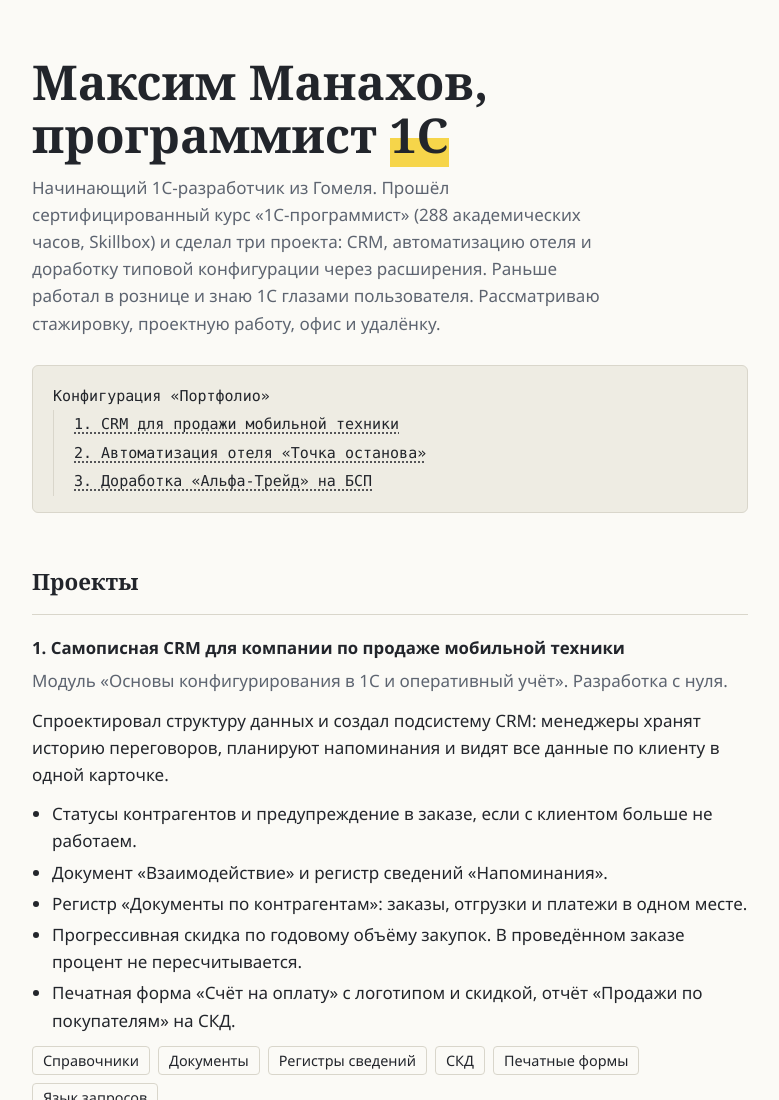
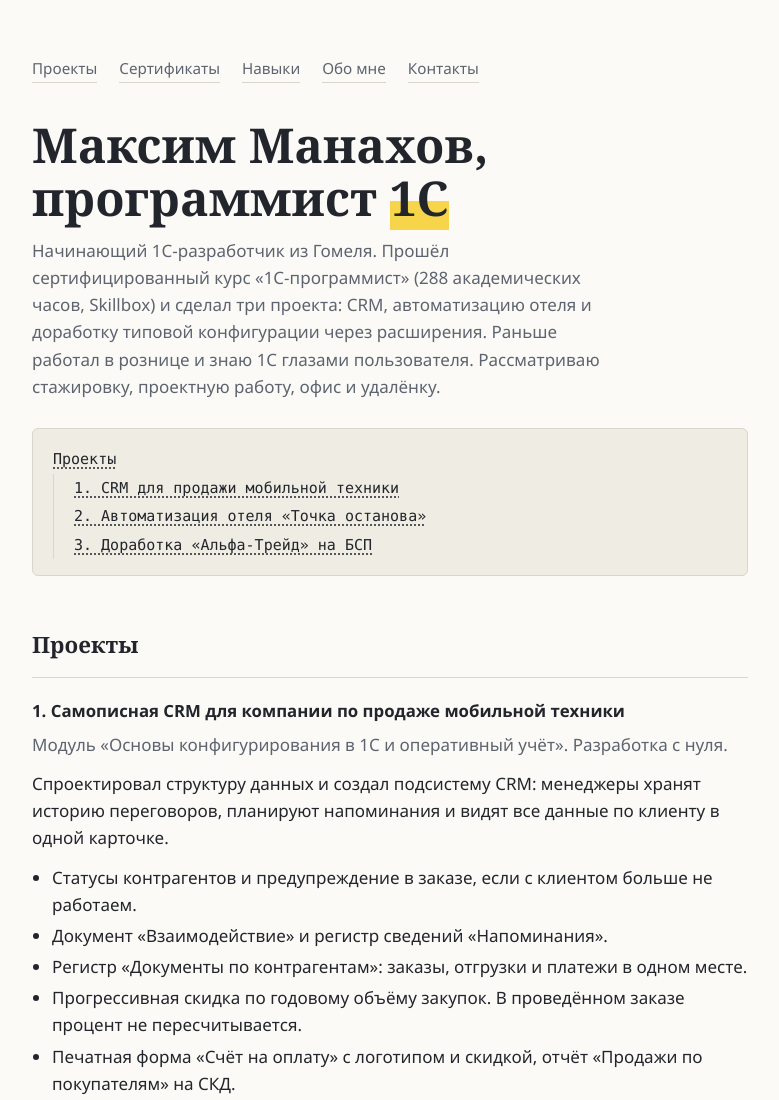
Before and after one commit to abdessamademoussaif1/abdessamademoussaif1.github.io, a plain HTML site: page index.html in a window 1280 px wide. Shown: the top 1100 px of the page, without its empty margins (250-1029 px from the left). Drawn offline with Linux system fonts and the light colour scheme.

Commit message:
Add files via upload

```diff
--- a/index.html
+++ b/index.html
@@ -27,6 +27,10 @@
   .tree a{color:var(--ink);text-decoration:underline dotted;text-underline-offset:4px}
   .tree a:hover{color:var(--accent)}
   html{scroll-behavior:smooth}
+  .menu{display:flex;flex-wrap:wrap;gap:6px 22px;margin:0 0 36px;font-size:.95rem}
+  .menu a{color:var(--muted);text-decoration:none;border-bottom:1px solid var(--line);padding-bottom:2px}
+  .menu a:hover{color:var(--accent);border-color:var(--accent)}
+  h2{scroll-margin-top:20px}
   .module{scroll-margin-top:20px;border-top:1px solid var(--line);padding:20px 0}
   .module:last-of-type{border-bottom:1px solid var(--line)}
   .tags{display:flex;flex-wrap:wrap;gap:8px;padding:0;list-style:none;margin:10px 0 12px}
@@ -37,12 +41,20 @@
 </head>
 <body>
 <main>
+  <nav class="menu" aria-label="Разделы страницы">
+    <a href="#projects">Проекты</a>
+    <a href="#certs">Сертификаты</a>
+    <a href="#skills">Навыки</a>
+    <a href="#about">Обо мне</a>
+    <a href="#contacts">Контакты</a>
+  </nav>
+
   <h1>Максим Манахов,<br>программист <span class="hl">1С</span></h1>
   <p class="lead">Начинающий 1С-разработчик из Гомеля. Прошёл сертифицированный курс «1С-программист» (288 академических часов, Skillbox) и сделал три проекта: CRM, автоматизацию отеля и доработку типовой конфигурации через расширения. Раньше работал в рознице и знаю 1С глазами пользователя. Рассматриваю стажировку, проектную работу, офис и удалёнку.</p>
 
-  <div class="tree" aria-label="Структура пройденной программы">
+  <div class="tree" aria-label="Список проектов">
     <ul>
-      <li>Конфигурация «Портфолио»
+      <li><a href="#projects">Проекты</a>
         <ul>
           <li><a href="#crm">1. CRM для продажи мобильной техники</a></li>
           <li><a href="#hotel">2. Автоматизация отеля «Точка останова»</a></li>
@@ -52,7 +64,7 @@
     </ul>
   </div>
 
-  <h2>Проекты</h2>
+  <h2 id="projects">Проекты</h2>
 
   <section class="module" id="crm">
     <h3>1. Самописная CRM для компании по продаже мобильной техники</h3>
@@ -116,7 +128,7 @@
 
   <p style="margin-top:20px"><a href="https://disk.yandex.by/d/JzFkh5vp6we1Hg">Все сертификаты 1С</a></p>
 
-  <h2>Сертификаты</h2>
+  <h2 id="certs">Сертификаты</h2>
   <style>.certs{display:flex;flex-wrap:wrap;gap:20px;margin:0 0 12px}.certs figure{margin:0;flex:1 1 220px;max-width:300px}.certs img{width:100%;height:auto;border:1px solid var(--line);display:block}</style>
   <div class="certs">
     <figure>
@@ -129,7 +141,7 @@
     </figure>
   </div>
 
-  <h2>Навыки</h2>
+  <h2 id="skills">Навыки</h2>
   <ul class="list">
     <li>Платформа 1С:Предприятие 8.3: управляемые формы, клиент-серверная архитектура, встроенный язык.</li>
     <li>Язык запросов и оптимизация, отчёты на СКД.</li>
@@ -140,10 +152,10 @@
     <li>Командная разработка через хранилище конфигурации. Excel и Google Sheets.</li>
   </ul>
 
-  <h2>Обо мне</h2>
+  <h2 id="about">Обо мне</h2>
   <p>Работал в магазине «Зообазар» продавцом и комплектовщиком заказов. Работал в «1С:Розница» и «1С:Управление торговлей», на кассе и в Битриксе. Сам настроил в Excel контроль сроков годности и автоматизировал ведомости инкассации. Так заинтересовался программированием и перешёл в ИТ. Сейчас изучаю базовый курс «1С:Аналитик», чтобы точнее собирать требования заказчика.</p>
 
-  <h2>Контакты</h2>
+  <h2 id="contacts">Контакты</h2>
   <p>
     Почта: <a href="mailto:manakhov2003@gmail.com">manakhov2003@gmail.com</a><br>
     Telegram: <a href="https://t.me/pivnoe_pusiko">@pivnoe_pusiko</a><br>
```
